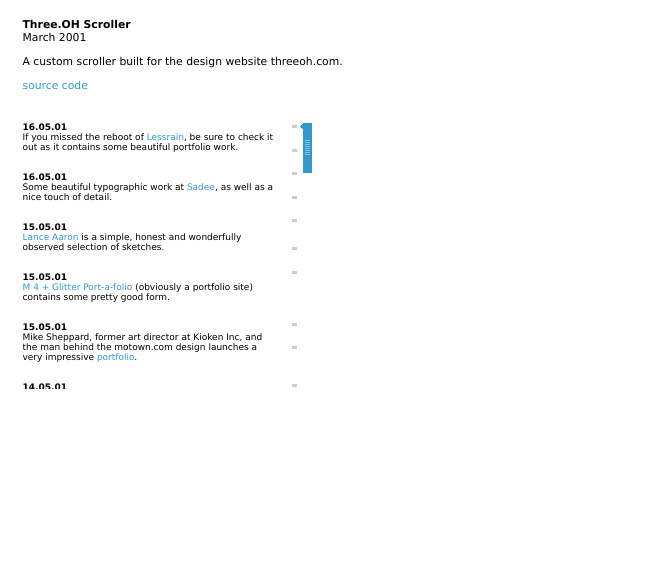
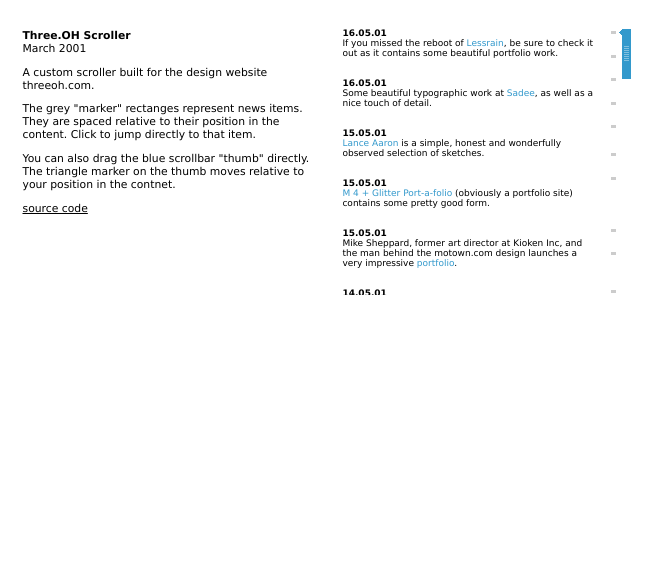
Before and after one commit to aboodman/threeoh, a plain HTML site: page index.html in a window 1280 px wide. Shown: the whole page, without its empty margins (0-672 px from the left). Drawn offline with Linux system fonts and the light colour scheme.

Commit message:
sprucing

```diff
--- a/index.html
+++ b/index.html
@@ -7,17 +7,23 @@
 </head>
 <body onload="new ThreeOhScroll('filter')">
 
-<div style="font-size:1.2em;">
+<div style="font-size:1.2em; width:50ex; float:left;">
 <p><b>Three.OH Scroller</b><br>March 2001
 
 <p>A custom scroller built for the design website threeoh.com.
 
-<p><a href="https://github.com/aboodman/threeoh">source code</a>
+<p>The grey "marker" rectanges represent news items. They are
+spaced relative to their position in the content. Click to jump
+directly to that item.
+
+<p>You can also drag the blue scrollbar "thumb" directly. The
+triangle marker on the thumb moves relative to your position
+in the contnet.
+
+<p><a href="https://github.com/aboodman/threeoh" style="color:black; text-decoration:underline;">source code</a>
 </div>
-
-<br><br>
-
-<div id="filter" style="position:relative; width:290px; height:268px;" >
+<br>
+<div id="filter" style="position:relative; width:290px; height:268px; left:65ex;">
 	<div id="filterScrollBar" style="position:absolute; left:267px; width:23px; height:268px">
 		<div id="filterThumbContainer" style="position:absolute; z-index:3; left:13px; top:1px; width:9px; height:266px"><div id="filterThumb" style="position:absolute; top:0px; cursor:pointer; cursor:hand; background-color:#5EBBE7"><img id="filterThumbImg" src="thumb.gif" width="9" height="50" /></div></div>
 		<div id="filterArrowContainer" style="position:absolute; z-index:4; top:1px; left:10px; width:4px; height:266px"><div id="filterArrow" style="position:absolute"><img id="filterArrowImg" src="arrow.gif" width="4" height="7" /></div></div>
```
Also changed, not shown: README.txt.
